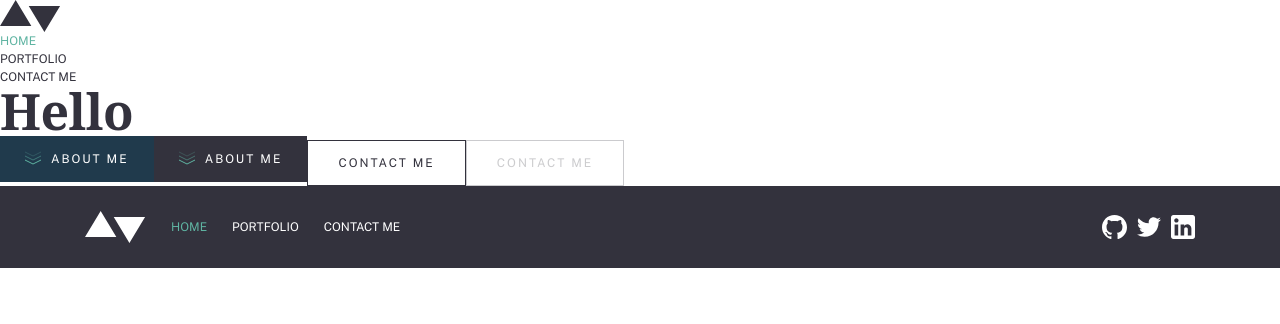
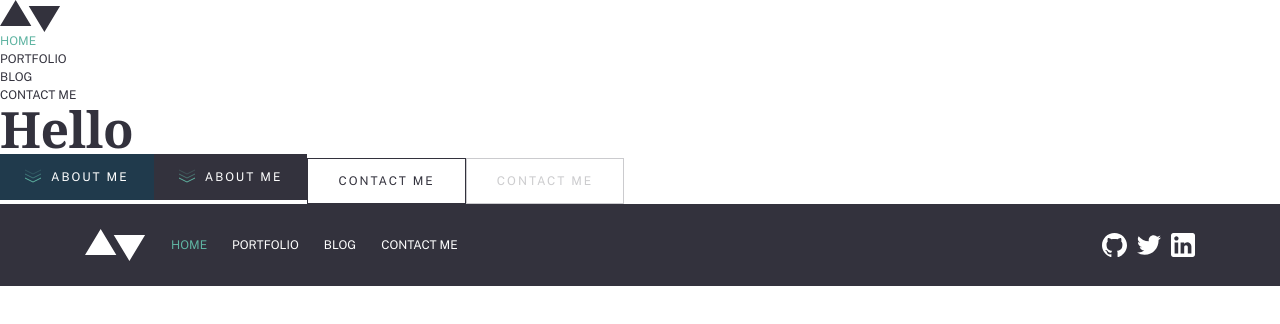
Before and after one commit to princemuel/dotfiles, a Next.js app: page / in a window 1280 px wide. Shown: the top 324 px of the page. Built offline with nearby package versions, Linux system fonts and the light colour scheme; a web font is replaced by a local one.

Commit message:
Add blog link

```diff
--- a/common/links.tsx
+++ b/common/links.tsx
@@ -39,6 +39,11 @@ export const links = {
       url: '/portfolio',
     },
     {
+      id: 'blog',
+      text: 'blog',
+      url: '/blog',
+    },
+    {
       id: 'contact',
       text: 'contact me',
       url: '/speakers',
```
